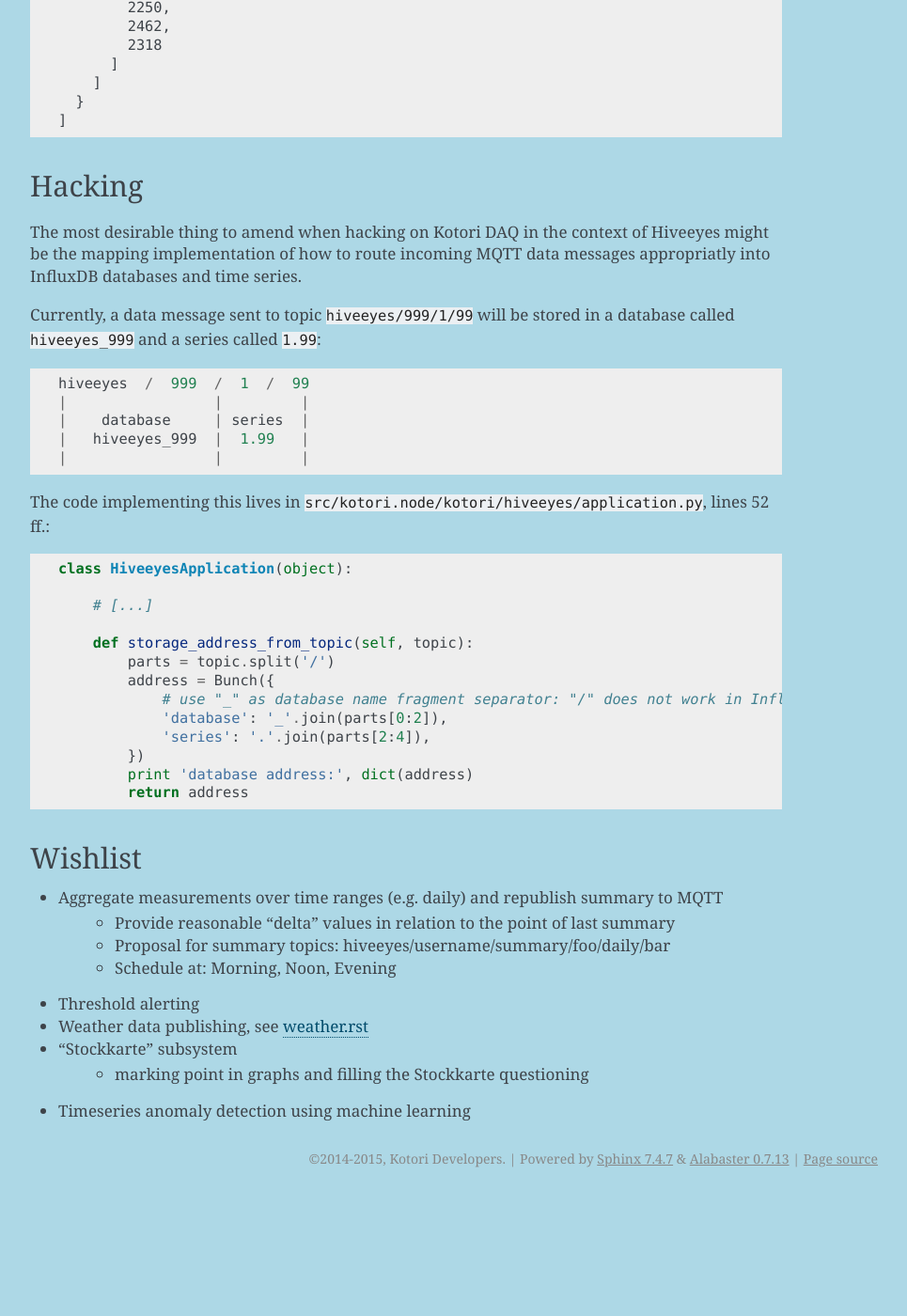
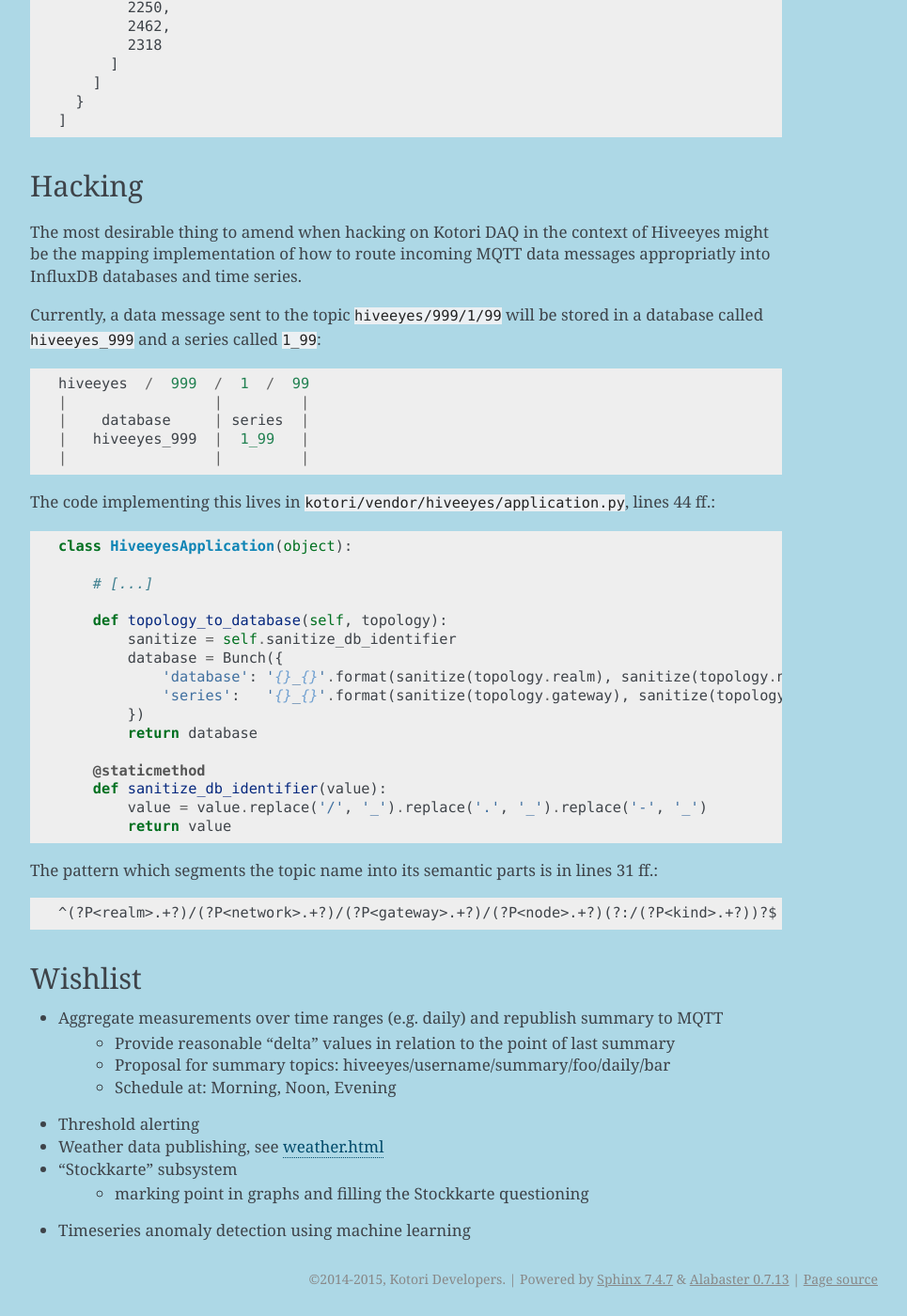
Before and after one commit to daq-tools/kotori, a Sphinx documentation site: the page built from doc/source/applications/04-hiveeyes.rst, in a window 1280 px wide and 1400 px high, scrolled down 1901 px. Shown: the whole window at 94% size, without its empty margins (282-1247 px from the left). Built offline with Sphinx 7.4.7, drawn with Linux system fonts in a browser that asks for light colours; before the commit the page ends 3173 px from its top, so only the background shows below that; some of the changed text lies outside the part shown.

Commit message:
update docs

```diff
--- /dev/null
+++ b/doc/source/applications/01-dachboden.rst
@@ -0,0 +1,5 @@
+====================
+Kotori for Dachboden
+====================
+
+TODO: Placeholder for describing the switch/control aspects in this scenario.
--- /dev/null
+++ b/doc/source/applications/02-ilaundry.rst
@@ -0,0 +1,5 @@
+===================
+Kotori for iLaundry
+===================
+
+TODO: Placeholder for describing the mesh aspects in this scenario.
--- a/doc/source/applications/hiveeyes.rst
+++ b/doc/source/applications/04-hiveeyes.rst
@@ -105,30 +105,38 @@
 The most desirable thing to amend when hacking on Kotori DAQ in the context of Hiveeyes might be the mapping
 implementation of how to route incoming MQTT data messages appropriatly into InfluxDB databases and time series.
 
-Currently, a data message sent to topic ``hiveeyes/999/1/99`` will be stored in a database called ``hiveeyes_999``
-and a series called ``1.99``::
+Currently, a data message sent to the topic ``hiveeyes/999/1/99`` will be stored in a database called ``hiveeyes_999``
+and a series called ``1_99``::
 
     hiveeyes  /  999  /  1  /  99
     |                 |         |
     |    database     | series  |
-    |   hiveeyes_999  |  1.99   |
+    |   hiveeyes_999  |  1_99   |
     |                 |         |
 
-The code implementing this lives in ``src/kotori.node/kotori/hiveeyes/application.py``, lines 52 ff.::
+The code implementing this lives in ``kotori/vendor/hiveeyes/application.py``, lines 44 ff.::
 
     class HiveeyesApplication(object):
 
         # [...]
 
-        def storage_address_from_topic(self, topic):
-            parts = topic.split('/')
-            address = Bunch({
-                # use "_" as database name fragment separator: "/" does not work in InfluxDB 0.8, "." does not work in InfluxDB 0.9
-                'database': '_'.join(parts[0:2]),
-                'series': '.'.join(parts[2:4]),
+        def topology_to_database(self, topology):
+            sanitize = self.sanitize_db_identifier
+            database = Bunch({
+                'database': '{}_{}'.format(sanitize(topology.realm), sanitize(topology.network)),
+                'series':   '{}_{}'.format(sanitize(topology.gateway), sanitize(topology.node)),
             })
-            print 'database address:', dict(address)
-            return address
+            return database
+
+        @staticmethod
+        def sanitize_db_identifier(value):
+            value = value.replace('/', '_').replace('.', '_').replace('-', '_')
+            return value
+
+
+The pattern which segments the topic name into its semantic parts is in lines 31 ff.::
+
+    ^(?P<realm>.+?)/(?P<network>.+?)/(?P<gateway>.+?)/(?P<node>.+?)(?:/(?P<kind>.+?))?$
 
 
 
@@ -139,7 +147,7 @@
     - Proposal for summary topics: hiveeyes/username/summary/foo/daily/bar
     - Schedule at: Morning, Noon, Evening
 - Threshold alerting
-- Weather data publishing, see `<weather.rst>`__
+- Weather data publishing, see `<weather.html>`_
 - "Stockkarte" subsystem
     - marking point in graphs and filling the Stockkarte questioning
 - Timeseries anomaly detection using machine learning
--- a/doc/source/setup/30-kotori.rst
+++ b/doc/source/setup/30-kotori.rst
@@ -22,7 +22,6 @@
     source .venv27/bin/activate
     pip install 'setuptools>=18.3.1'
 
-    cd src/kotori.node/
     python setup.py develop
 
 
```
Also changed, not shown: doc/source/applications/03-hydro2motion.rst (renamed from doc/source/applications/hydro2motion.rst), 1 other file.
